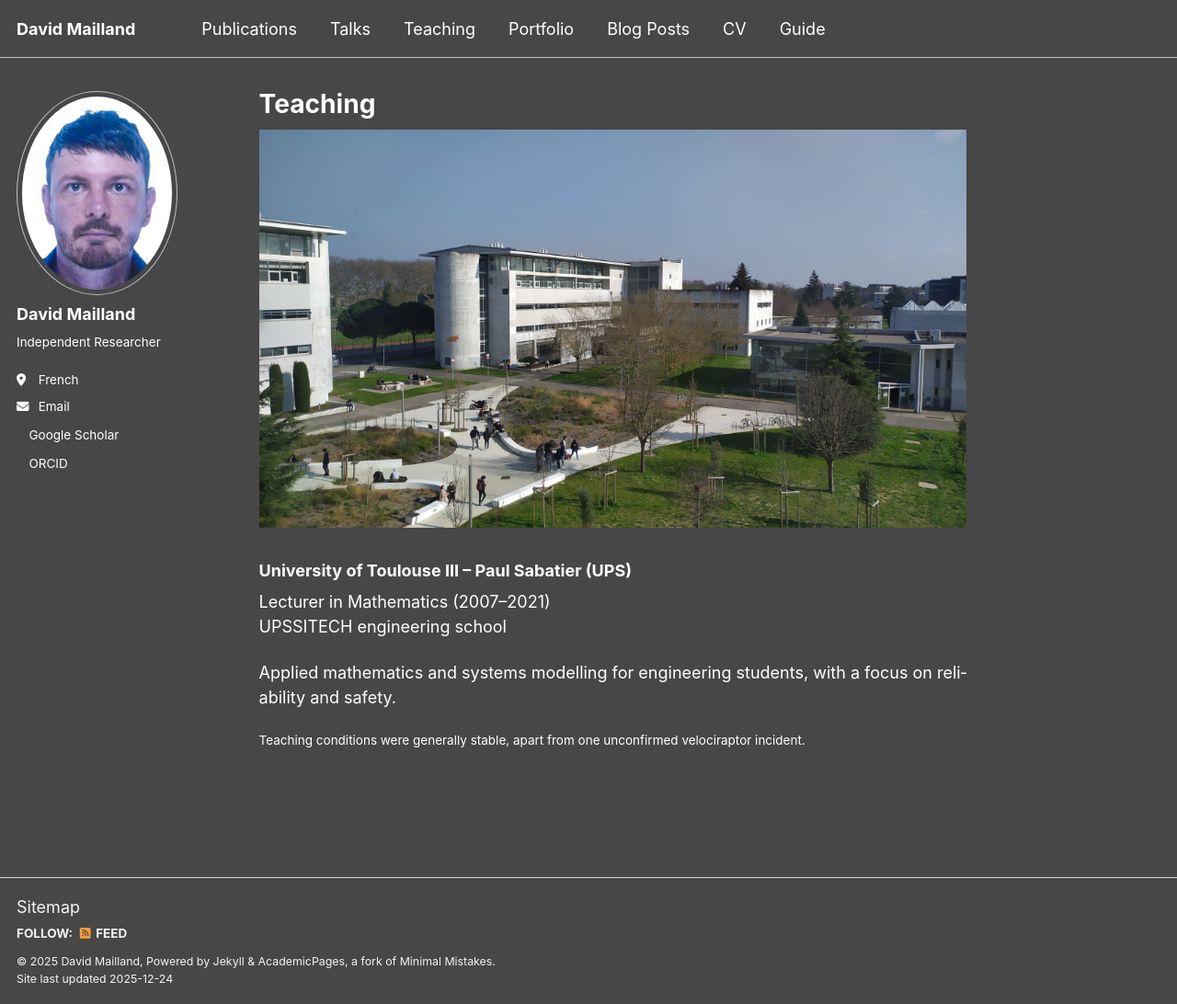
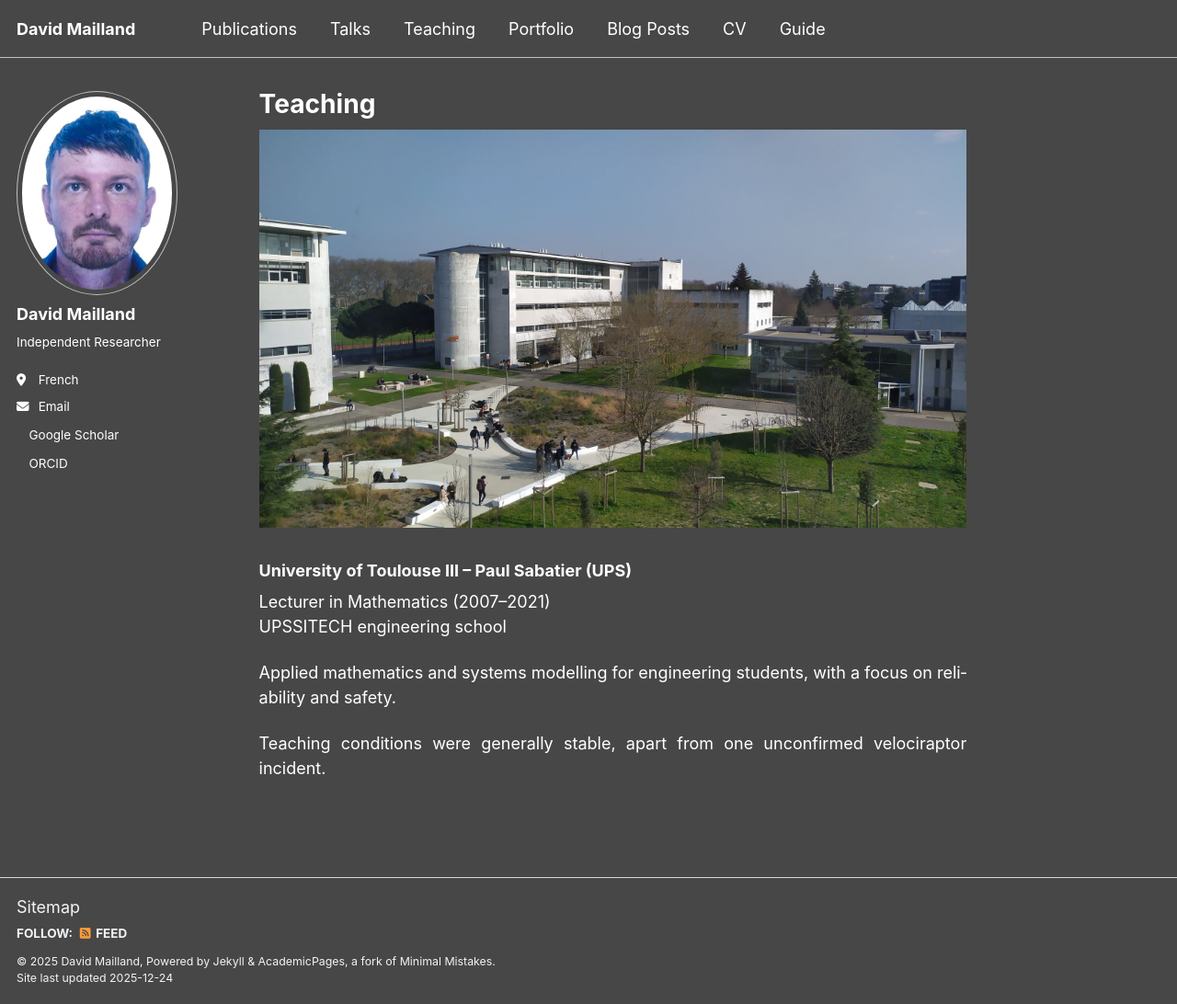
Before and after one commit to davidmailland/davidmailland.github.io, a Jekyll site: the page built from _pages/teaching.html, in a window 1280 px wide and 1092 px high. Shown: the whole window at 92% size. Built offline with Jekyll 4.4.1, drawn with Linux system fonts in a browser that asks for light colours; some web fonts are replaced; a script bundle is joined from its source files by our own code; library files that are not in the unit come from our copies; a style sheet for code colours, icons or effects is not loaded.

Commit message:
Update teaching.html

```diff
--- a/_pages/teaching.html
+++ b/_pages/teaching.html
@@ -16,11 +16,10 @@ author_profile: true
   Lecturer in Mathematics (2007–2021)<br>
   UPSSITECH engineering school
 </p>
-
 <p>
   Applied mathematics and systems modelling for engineering students,
   with a focus on reliability and safety.
-  </p>
-<p class="small">
+</p>
+<p>
   Teaching conditions were generally stable, apart from one unconfirmed velociraptor incident.
 </p>
```
